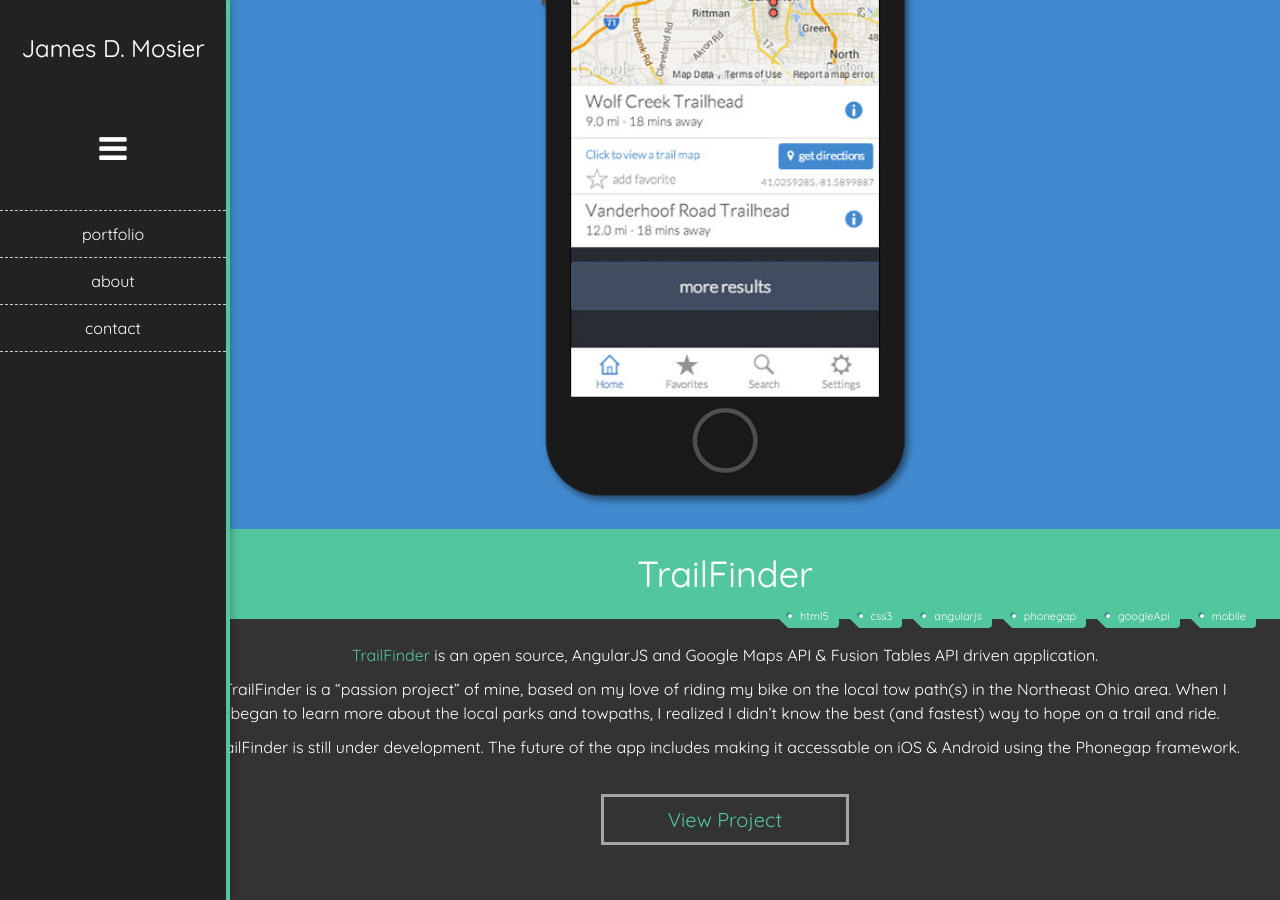
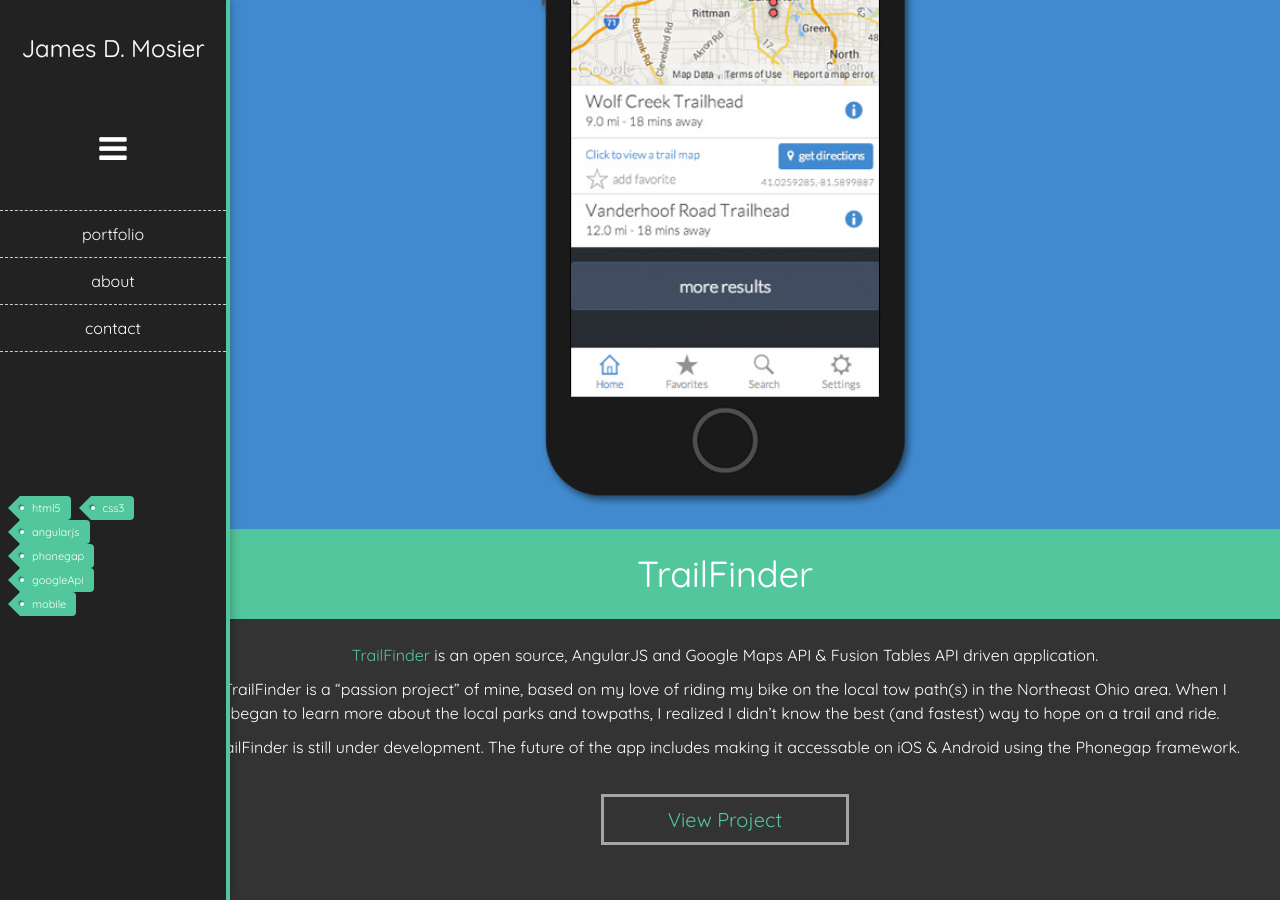
Before and after one commit to jamesmosier/jamez14.github.io, a Jekyll site: the page built from _posts/2014-06-01-trailfinder.md, in a window 1280 px wide and 900 px high, scrolled down 284 px. Built offline with Jekyll 4.4.1, drawn with Linux system fonts in a browser that asks for light colours.

Commit message:
refactored tag styles

```diff
--- a/_posts/2014-06-01-trailfinder.md
+++ b/_posts/2014-06-01-trailfinder.md
@@ -24,11 +24,13 @@ tags:
 	 <p>TrailFinder is still under development. The future of the app includes making it accessable on iOS &amp; Android using the Phonegap framework.</p>
 	 <a href="http://github.com/jamez14/trailfinder" target="_blank" class="view-project tooltip">View Project<span class="tool-title">on GitHub!</span></a>
 	 <!-- <p>Trail Finder allows the user to find the nearest tow path trail to them via geolocation (Google Maps API) and pulls data from a Google Fusion Table (Google Fusion API) full of names and coordinates. It then calculates the distance from the users location to the location of the nearest tow path trailheads.</p> -->
-  	<ul class="tags">
-		{% for tag in page.tags %}
-			<li><a href="/tag/{{tag}}">{{ tag }}</a></li>
-		{% endfor %}
-	</ul>
+  	<aside class="tags">
+	  	<ul>
+			{% for tag in page.tags %}
+				<li><a href="/tag/{{tag}}" title="view all projects that pertain to {{tag}}">{{ tag }}</a></li>
+			{% endfor %}
+		</ul>
+	</aside>
 
 </section>
 
--- a/css/app.css
+++ b/css/app.css
@@ -717,28 +717,31 @@ textarea.input-elem-lg {
     bottom: 70px; }
 
 .tags {
-  margin: 0;
-  padding: 0;
   position: absolute;
-  right: 24px;
-  bottom: -12px;
-  list-style: none; }
+  left: 0;
+  bottom: 0;
+  width: 162px;
+  z-index: 9999; }
+  .tags ul {
+    list-style: none;
+    margin: 0;
+    padding: 0; }
   .tags li {
     float: left;
+    font-size: 11px;
     height: 24px;
     line-height: 24px;
-    position: relative;
-    font-size: 11px; }
+    position: relative; }
   .tags a {
+    background: #52c69c;
+    color: white !important;
     float: left;
+    font-size: 11px;
     height: 24px;
     line-height: 24px;
-    position: relative;
-    font-size: 11px;
     margin-left: 20px;
     padding: 0 10px 0 12px;
-    background: #52c69c;
-    color: white !important;
+    position: relative;
     text-decoration: none;
     -moz-border-radius-bottomright: 4px;
     -webkit-border-bottom-right-radius: 4px;
--- a/sass/_plugins.scss
+++ b/sass/_plugins.scss
@@ -65,29 +65,33 @@
 }
 
 .tags {
-  margin: 0;
-  padding: 0;
-  position: absolute;
-  right: 24px;
-  bottom: -12px;
-  list-style: none;
+    position: absolute;
+    left: 0;
+    bottom: 0;
+    width: 162px;
+    z-index: 9999;
+  ul {
+    list-style: none;
+    margin: 0;
+    padding: 0;
+  }
   li {
     float: left;
+    font-size: 11px;
     height: 24px;
     line-height: 24px;
     position: relative;
-    font-size: 11px;
   }
   a {
+    background: $primary-color;
+    color: #fff !important;
     float: left;
+    font-size: 11px;
     height: 24px;
     line-height: 24px;
-    position: relative;
-    font-size: 11px;
     margin-left: 20px;
     padding: 0 10px 0 12px;
-    background: $primary-color;
-    color: #fff !important;
+    position: relative;
     text-decoration: none;
     -moz-border-radius-bottomright: 4px;
     -webkit-border-bottom-right-radius: 4px;
```
